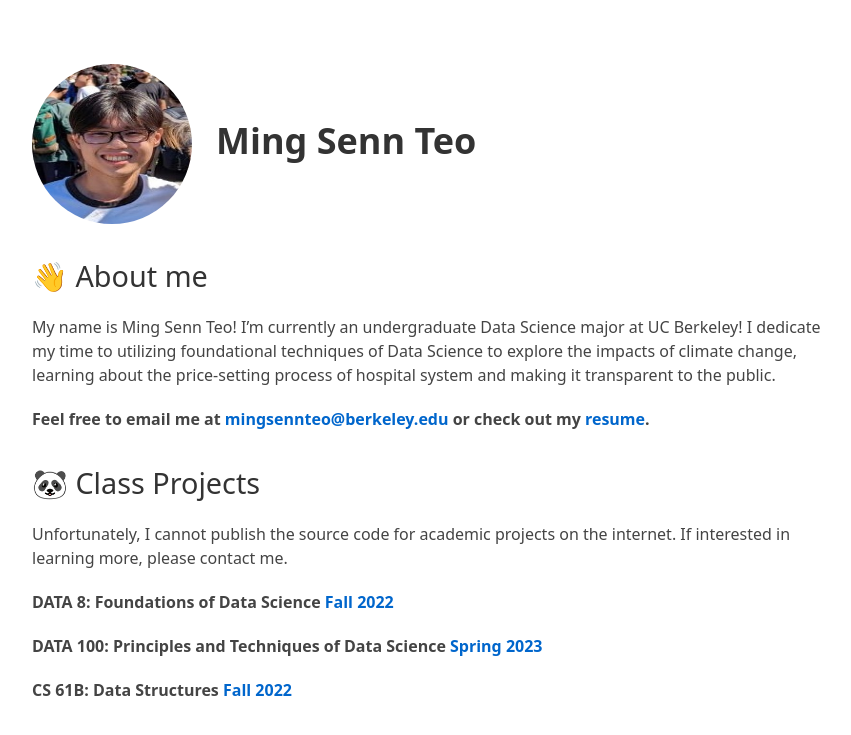
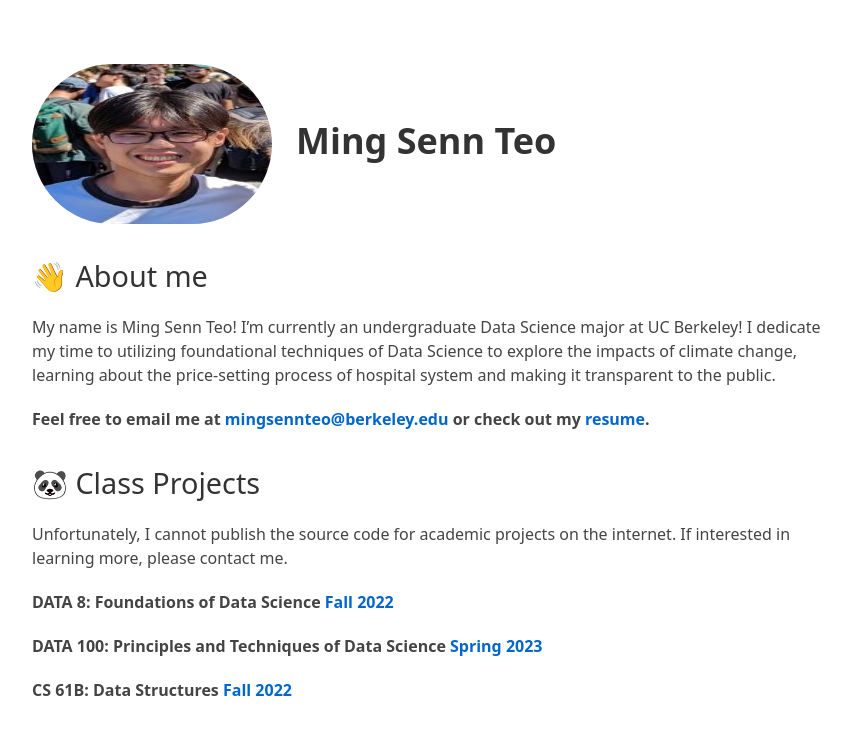
Before and after one commit to MSTeo01/old-website-2.0, a Jekyll site: the page built from index.md, in a window 1280 px wide. Shown: the top 735 px of the page, without its empty margins (208-1059 px from the left). Built offline with Jekyll 4.4.1, drawn with Linux system fonts in a browser that asks for light colours; our own code applies the rules of GitHub Pages for plain Markdown files.

Commit message:
Test Ratio

```diff
--- a/styles/styles.scss
+++ b/styles/styles.scss
@@ -118,7 +118,7 @@ img {
 }
 
 .avatar {
-  width: 10rem;
+  width: 15rem;
   height: 10rem;
   border-radius: 10rem;
   margin-right: 1.5rem;
```
